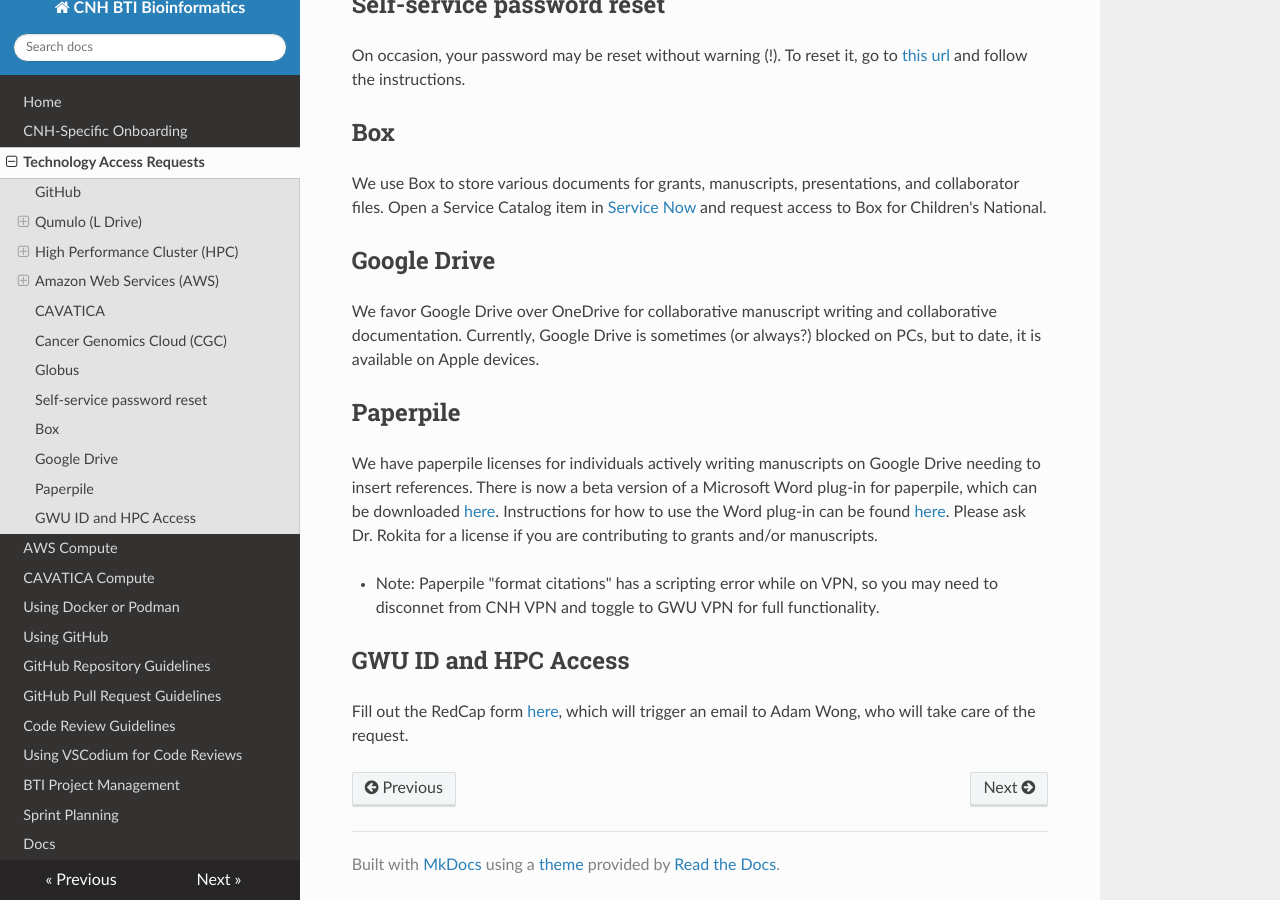
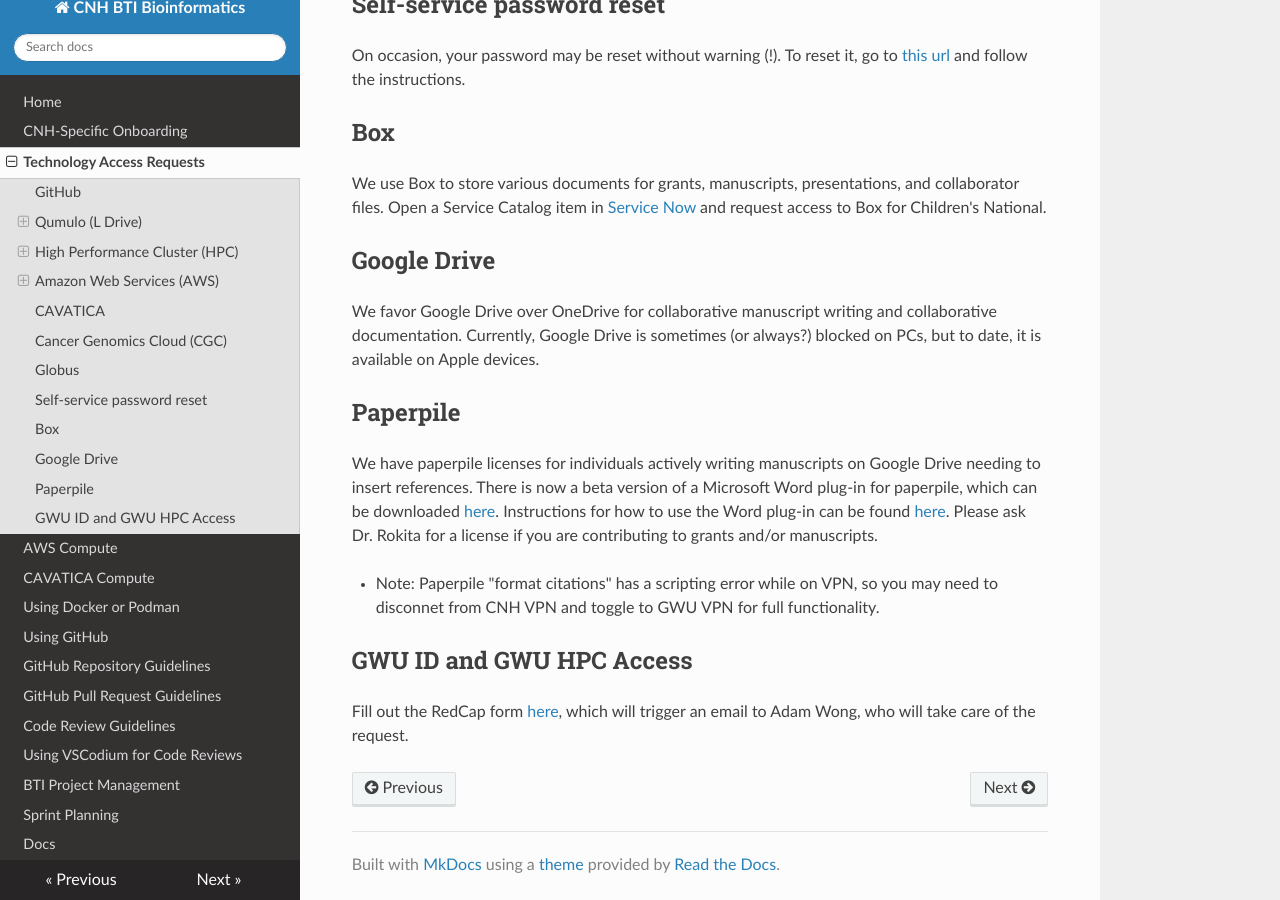
Before and after one commit to childrens-bti/bti-bfx-docs, an MkDocs documentation site: the page built from docs/access.md, in a window 1280 px wide and 900 px high, scrolled down 3619 px. Built offline with MkDocs 1.6.1, drawn with Linux system fonts in a browser that asks for light colours; nearby versions of some CDN libraries.

Commit message:
specify GW hpc

```diff
--- a/docs/access.md
+++ b/docs/access.md
@@ -150,6 +150,6 @@
 
 - Note: Paperpile "format citations" has a scripting error while on VPN, so you may need to disconnet from CNH VPN and toggle to GWU VPN for full functionality.
 
-## GWU ID and HPC Access
+## GWU ID and GWU HPC Access
 
 Fill out the RedCap form [here](https://is.gd/ColonialOne), which will trigger an email to Adam Wong, who will take care of the request.
```
